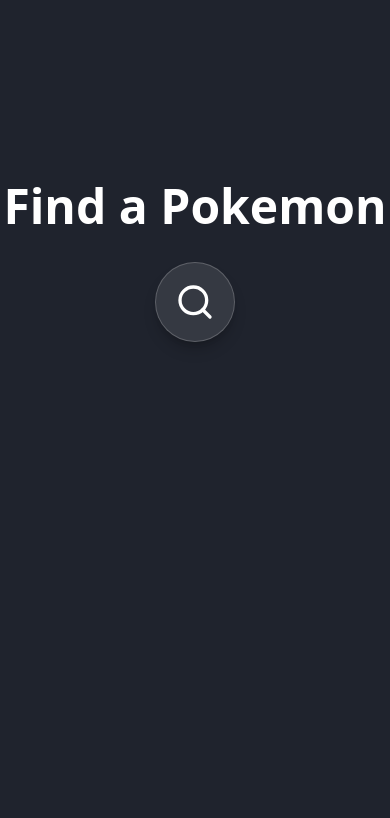
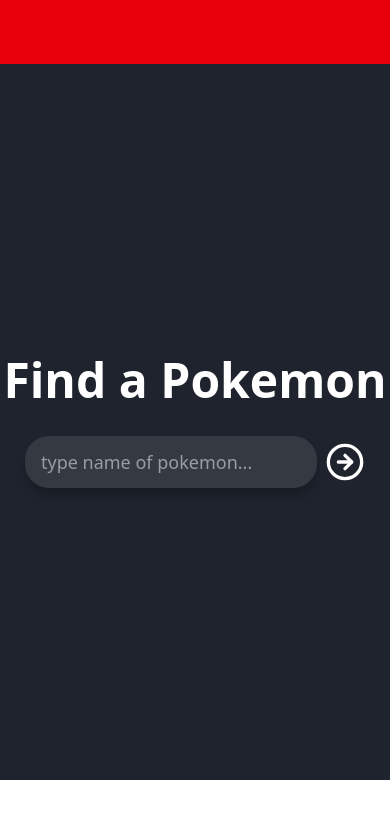
Before and after one commit to gaspym97/simple-pokedex, a React (Vite) app: page / in a window 390 px wide. Both pictures are taken after a click on the button "Search". Shown: the top 818 px of the page. Built offline with nearby package versions, Linux system fonts and the light colour scheme.

Commit message:
working on phone ui

```diff
--- a/src/App.jsx
+++ b/src/App.jsx
@@ -1,25 +1,43 @@
-import { useState } from 'react'
-import { Search } from 'lucide-react'
+import { useState } from "react";
+import { Search, CircleArrowRight } from "lucide-react";
 
 function App() {
-  const [count, setCount] = useState(0)
+  const [isSearching, setIsSearching] = useState(false);
 
   return (
     <>
-      <div className="min-h-screen bg-[#1f232d] flex flex-col items-center justify-center">
-        <div className="flex flex-col items-center gap-4 mb-80">
-          <h1 className="text-white text-5xl font-extrabold antialiased">Find a Pokemon</h1>
+      <div className="min-h-screen bg-[#1f232d] flex flex-col items-center justify-between">
+        <header className="w-full max-w-screen h-16 px-4 py-6 bg-red-600"></header>
+        <div className="flex flex-col items-center gap-4">
+          <h1 className="text-white text-5xl font-extrabold antialiased">
+            Find a Pokemon
+          </h1>
+          {isSearching ? (
+            <div className="flex items-center gap-2">
+              <input
+                type="text"
+                placeholder="type name of pokemon..."
+                //autoFocus
+                onBlur={() => setIsSearching(false)}
+                className="mt-4 rounded-3xl px-4 py-3 text-white text-lg outline-none border-white/20 bg-white/10 text-white shadow-lg shadow-black/20 transition hover:bg-white/20"
+              />
+              <CircleArrowRight className="size-10 text-white mt-4" />
+            </div>
+          ) : (
             <button
               type="button"
+              onClick={() => setIsSearching(true)}
               aria-label="Search"
-            className="mt-4 inline-flex size-20 items-center justify-center rounded-full border border-white/20 bg-white/10 text-white shadow-lg shadow-black/20 transition hover:bg-white/20"
+              className="search_btn mt-4 inline-flex size-20 items-center justify-center rounded-full border border-white/20 bg-white/10 text-white shadow-lg shadow-black/20 transition hover:bg-white/20"
             >
               <Search className="size-10" />
             </button>
+          )}
         </div>
+        <footer className="w-full max-w-screen h-16 px-4 py-6 bg-white"></footer>
       </div>
     </>
-  )
+  );
 }
 
-export default App
+export default App;
```
Also changed, not shown: src/components/Header.jsx (added), src/components/Loading.jsx (deleted). Lines whose indentation alone changed are shown as unchanged.
